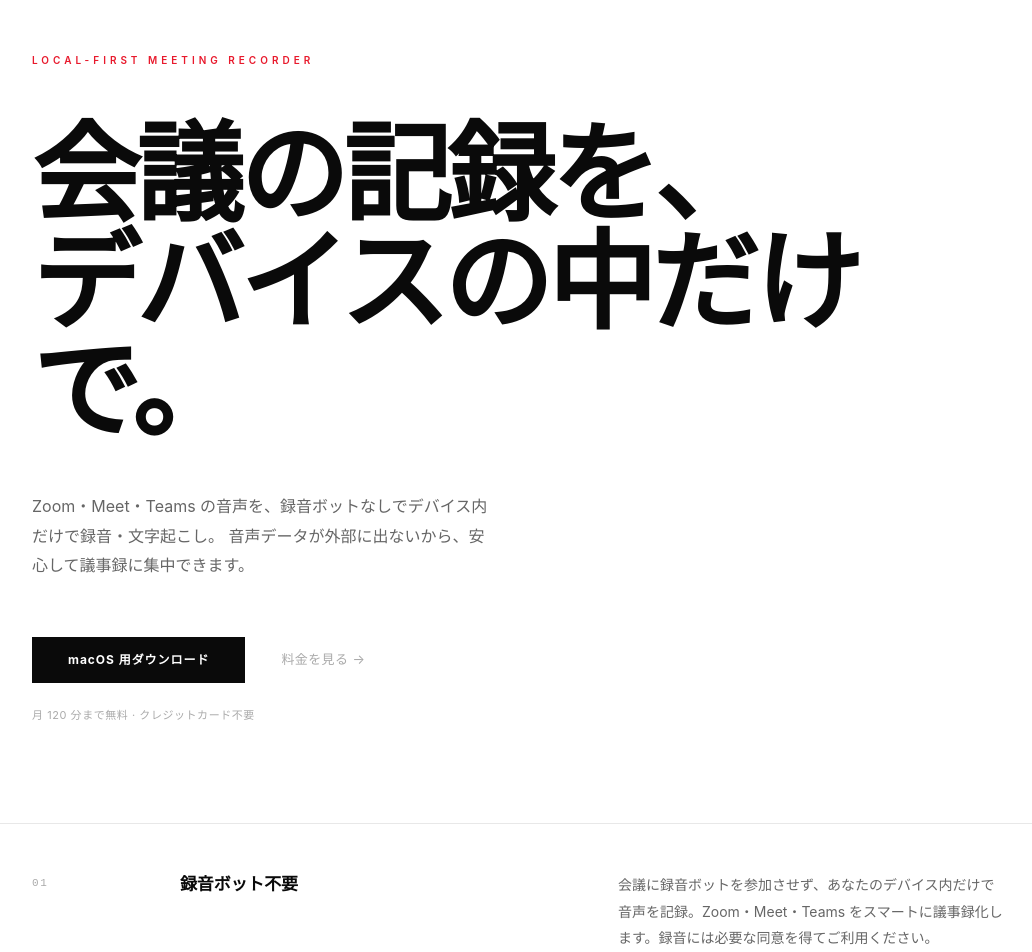
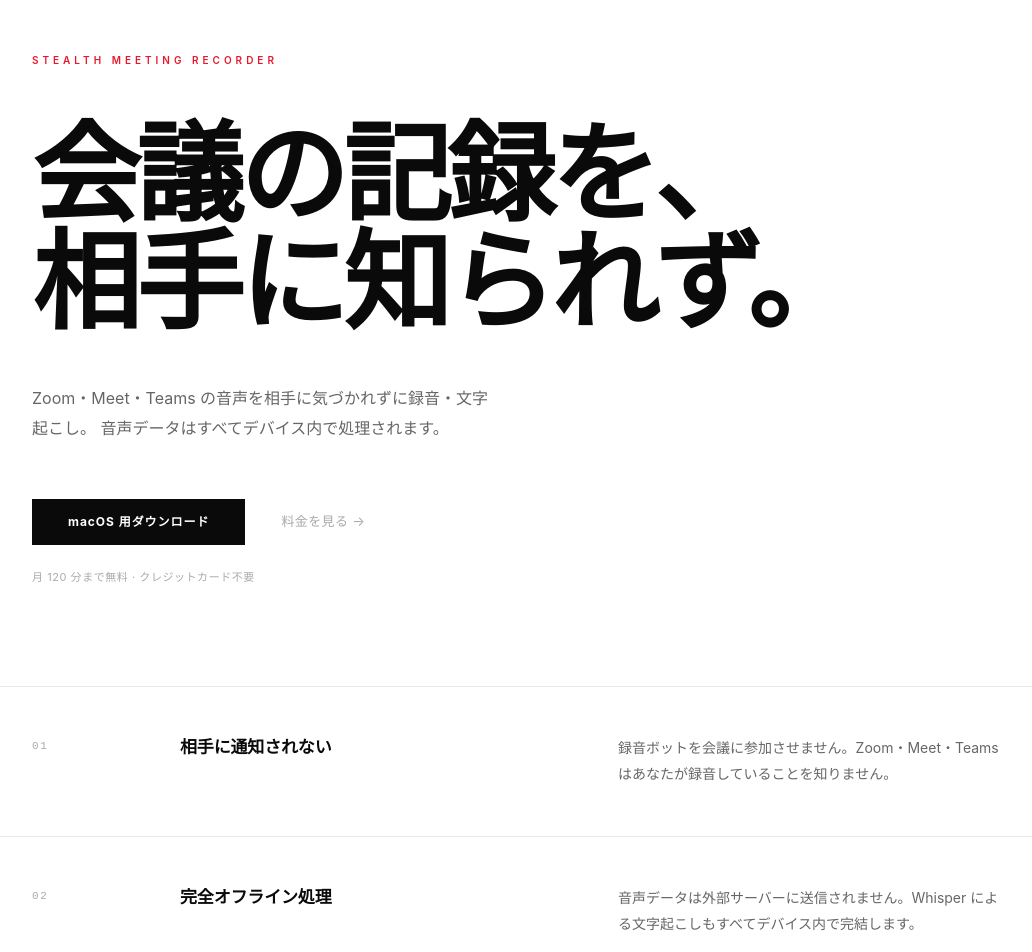
Before and after one commit to naoyattsuji/giroku-lp, a Next.js app: page / in a window 1280 px wide. Shown: the part 120-1072 px from the top of the page, without its empty margins (122-1154 px from the left). Built offline with nearby package versions, Linux system fonts and the light colour scheme.

Commit message:
Revert "copy: ステルス表現をトーンダウン（法務リスク低減、ローカル完結を主軸に）"
This reverts commit 5a44a5863927cadd729bee1e04ecdcf9d98a7aab.

```diff
--- a/app/layout.tsx
+++ b/app/layout.tsx
@@ -2,14 +2,14 @@ import type { Metadata } from "next";
 import "./globals.css";
 
 export const metadata: Metadata = {
-  title: "Giroku（議録）— ローカル完結の議事録AI",
-  description: "Zoom・Meet・Teams の音声を、録音ボットなしでデバイス内だけで録音・文字起こし。日本語ネイティブ精度。月120分まで無料。",
+  title: "Giroku（議録）— 相手に気づかれない議事録AI",
+  description: "Zoom・Meet・Teams などのオンライン会議を、相手に一切通知せず録音・文字起こし。月120分まで無料。音声データはすべてデバイス内で処理。",
   metadataBase: new URL("https://giroku-lp.vercel.app"),
   alternates: { canonical: "/" },
-  keywords: ["議事録", "AI", "文字起こし", "録音", "Zoom", "Meet", "Teams", "オンライン会議", "ローカル処理", "プライバシー"],
+  keywords: ["議事録", "AI", "文字起こし", "ステルス", "録音", "Zoom", "Meet", "Teams", "オンライン会議"],
   openGraph: {
-    title: "Giroku — ローカル完結の議事録AI",
-    description: "録音ボットなしで、会議の音声をデバイス内だけで録音・文字起こし。日本語ネイティブ精度。月120分無料。",
+    title: "Giroku — 相手に気づかれない議事録AI",
+    description: "Zoom・Meet・Teams を相手に通知せず録音・文字起こし。月120分無料。音声はデバイス内処理。",
     url: "https://giroku-lp.vercel.app",
     siteName: "Giroku",
     locale: "ja_JP",
@@ -17,8 +17,8 @@ export const metadata: Metadata = {
   },
   twitter: {
     card: "summary_large_image",
-    title: "Giroku — ローカル完結の議事録AI",
-    description: "録音ボットなしで、会議の音声をデバイス内だけで録音・文字起こし。月120分無料。",
+    title: "Giroku — 相手に気づかれない議事録AI",
+    description: "Zoom・Meet・Teams を相手に通知せず録音・文字起こし。月120分無料。",
   },
 };
 
--- a/app/page.tsx
+++ b/app/page.tsx
@@ -5,12 +5,12 @@ import Link from "next/link";
 const features = [
   {
     num: "01",
-    title: "録音ボット不要",
-    desc: "会議に録音ボットを参加させず、あなたのデバイス内だけで音声を記録。Zoom・Meet・Teams をスマートに議事録化します。録音には必要な同意を得てご利用ください。",
+    title: "相手に通知されない",
+    desc: "録音ボットを会議に参加させません。Zoom・Meet・Teams はあなたが録音していることを知りません。",
   },
   {
     num: "02",
-    title: "完全ローカル処理",
+    title: "完全オフライン処理",
     desc: "音声データは外部サーバーに送信されません。Whisper による文字起こしもすべてデバイス内で完結します。",
   },
   {
@@ -41,7 +41,7 @@ export default function Home() {
       <section>
         <div className="lp-inner" style={{ paddingTop: 120, paddingBottom: 100 }}>
           <p style={{ fontSize: 10, letterSpacing: "0.4em", color: "var(--red)", marginBottom: 52, fontWeight: 600 }}>
-            LOCAL-FIRST MEETING RECORDER
+            STEALTH MEETING RECORDER
           </p>
           <h1
             style={{
@@ -53,7 +53,7 @@ export default function Home() {
             }}
           >
             会議の記録を、<br />
-            デバイスの中だけで。
+            相手に知られず。
           </h1>
           <p
             style={{
@@ -64,8 +64,8 @@ export default function Home() {
               marginBottom: 56,
             }}
           >
-            Zoom・Meet・Teams の音声を、録音ボットなしでデバイス内だけで録音・文字起こし。
-            音声データが外部に出ないから、安心して議事録に集中できます。
+            Zoom・Meet・Teams の音声を相手に気づかれずに録音・文字起こし。
+            音声データはすべてデバイス内で処理されます。
           </p>
           <div style={{ display: "flex", gap: 36, alignItems: "center", flexWrap: "wrap", marginBottom: 24 }}>
             <a
```
